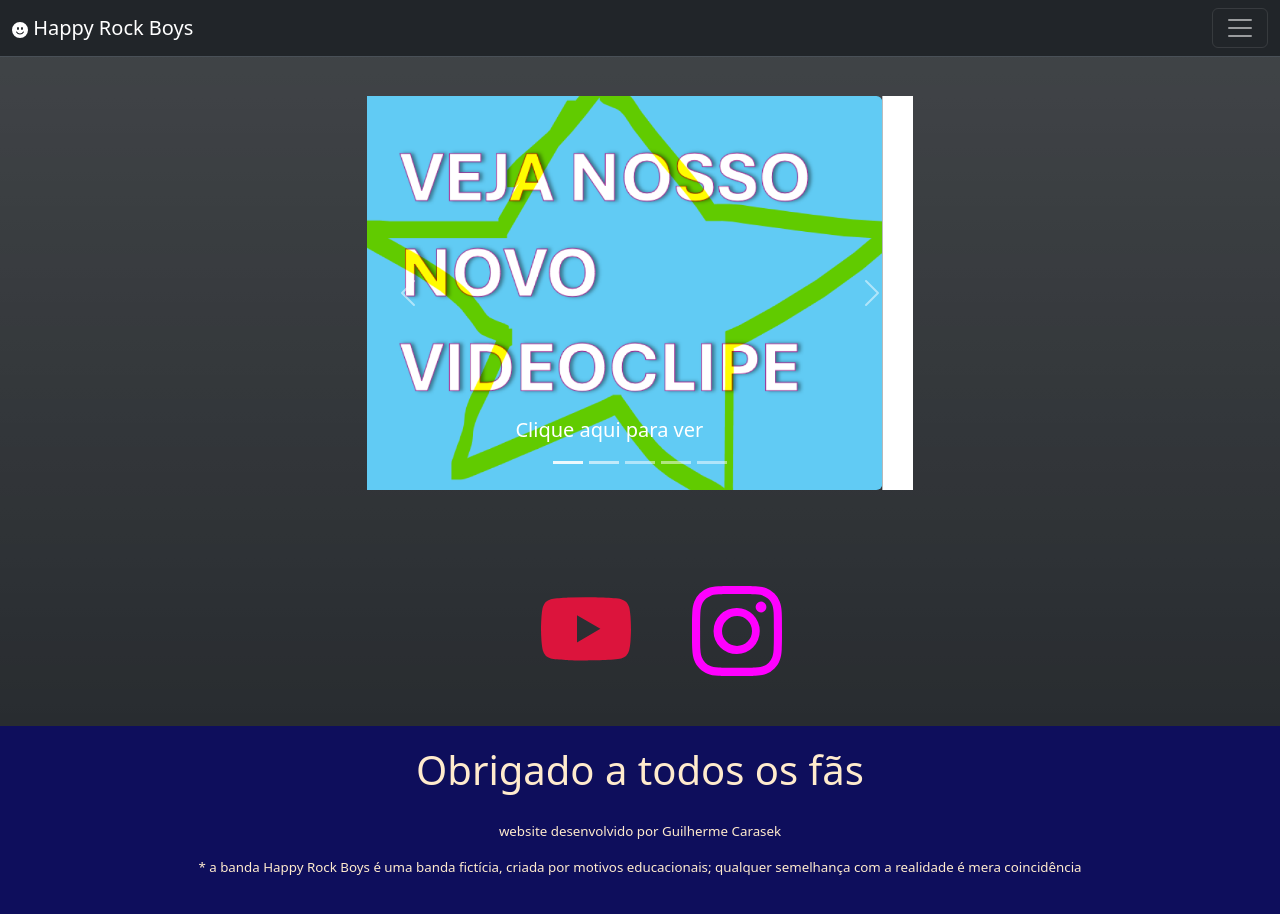
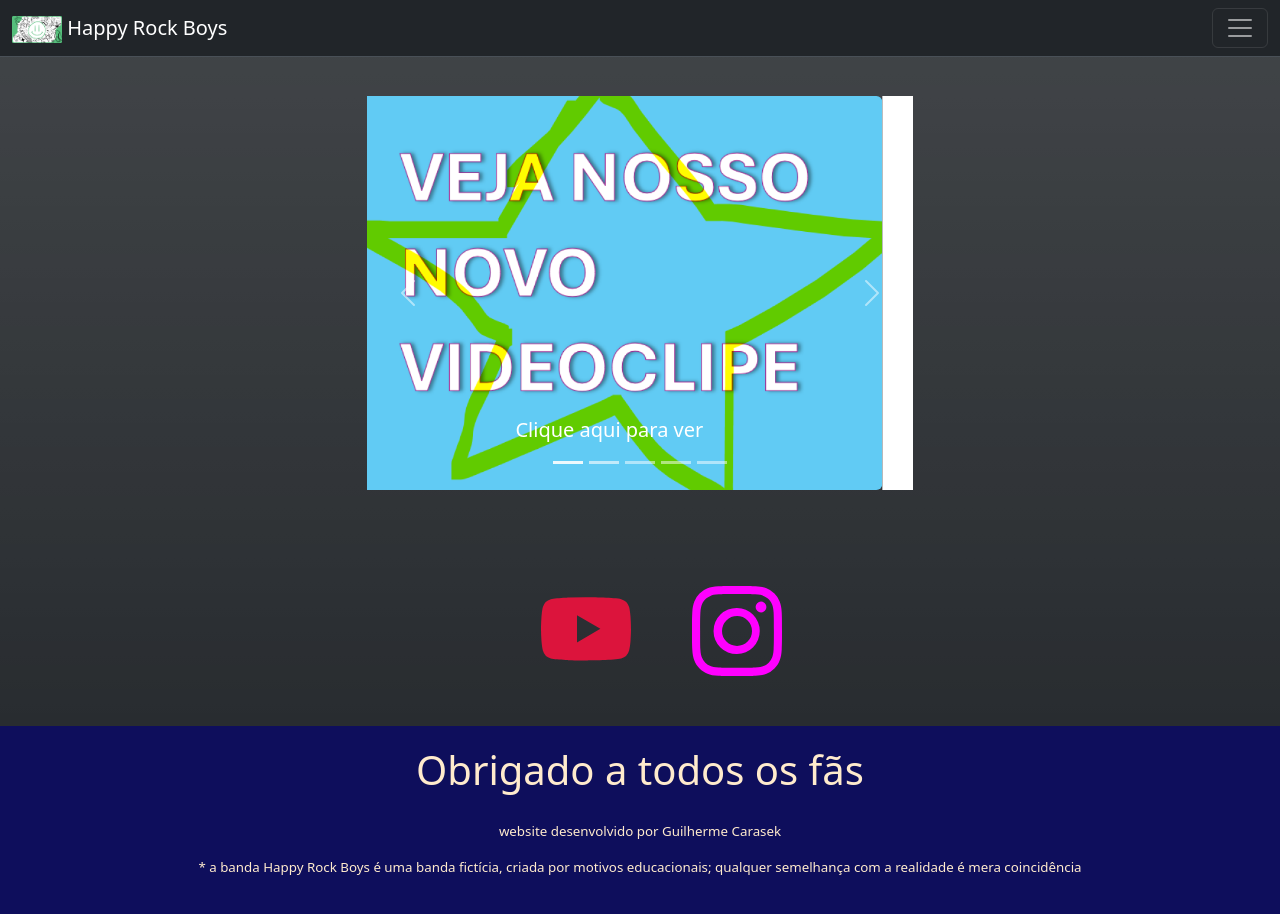
Before and after one commit to Guilherme-Carasek/Guilherme-Carasek.github.io, a plain HTML site: page index.html in a window 1280 px wide. Shown: the top 914 px of the page. Drawn offline with nearby package versions, Linux system fonts and the light colour scheme.

Commit message:
added icon choices

```diff
--- a/index.html
+++ b/index.html
@@ -13,9 +13,12 @@
       <nav class="navbar bg-dark border-bottom border-body fixed-top" data-bs-theme="dark">
         <div class="container-fluid">
           <a class="navbar-brand" href="index.html">
-            <svg xmlns="http://www.w3.org/2000/svg" width="16" height="16" fill="currentColor" class="bi bi-emoji-smile-fill" viewBox="0 0 16 16">
+            <img src="multimedia/happybois.png" width="50px" alt="Happyboyslogo">
+            <!-- ícone smiiley face
+             <svg xmlns="http://www.w3.org/2000/svg" width="16" height="16" fill="currentColor" class="bi bi-emoji-smile-fill" viewBox="0 0 16 16">
             <path d="M8 16A8 8 0 1 0 8 0a8 8 0 0 0 0 16M7 6.5C7 7.328 6.552 8 6 8s-1-.672-1-1.5S5.448 5 6 5s1 .672 1 1.5M4.285 9.567a.5.5 0 0 1 .683.183A3.5 3.5 0 0 0 8 11.5a3.5 3.5 0 0 0 3.032-1.75.5.5 0 1 1 .866.5A4.5 4.5 0 0 1 8 12.5a4.5 4.5 0 0 1-3.898-2.25.5.5 0 0 1 .183-.683M10 8c-.552 0-1-.672-1-1.5S9.448 5 10 5s1 .672 1 1.5S10.552 8 10 8"/>
-          </svg> Happy Rock Boys</a>
+          </svg> -->
+            Happy Rock Boys</a>
           <button class="navbar-toggler" type="button" data-bs-toggle="offcanvas" data-bs-target="#offcanvasNavbar" aria-controls="offcanvasNavbar" aria-label="Toggle navigation">
             <span class="navbar-toggler-icon"></span>
           </button>
```
Also changed, not shown: multimedia/happybois.png (added).
